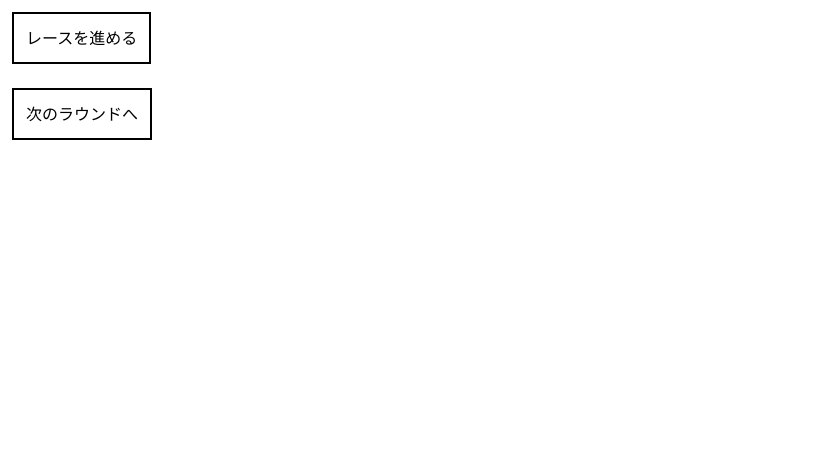
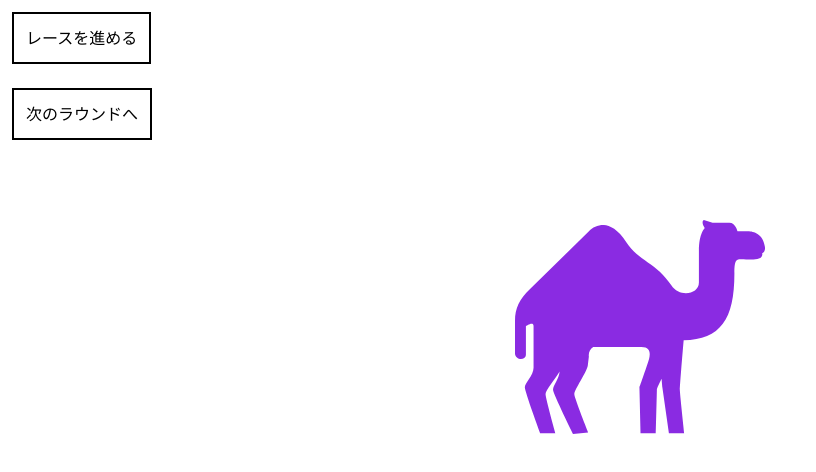
Before and after one commit to YM202c2100/camel-up, a Next.js app: page / in a window 1280 px wide. Shown: the top 472 px of the page, without its empty margins (0-816 px from the left). Built offline with nearby package versions, Linux system fonts and the light colour scheme.

Commit message:
[feat] ラクダの登場アニメーションを追加

```diff
--- a/app/page.tsx
+++ b/app/page.tsx
@@ -31,6 +31,9 @@ export default function Home() {
         <SandSmoke side="left"/>
         <div className="w-[300px] h-[300px] bg-red-300 animate-pyramid"></div>
         <SandSmoke side="right"/>
+        <div className="w-[250px] h-[250px] absolute animate-camel">
+          <CamelIcon camelColor="purple"/>
+        </div>
       </div>
     </div>
   );
--- a/tailwind.config.ts
+++ b/tailwind.config.ts
@@ -45,6 +45,11 @@ export default {
         "0%": { transform:"translateX(0px) translateY(0px) scale(1.40, 1.20) rotate(0deg)"},
         "100%": { transform:"translateX(2px) translateY(-800px) scale(1.2, 1.2) rotate(3deg)"},
       },
+      appear:{
+        "0%": { transform:"scale(0)"},
+        "70%": { transform:"scale(1.1)"},
+        "100%": { transform:"scale(1)"}
+      },
       "sand-right": {
         "0%": { transform:"scale(0)", opacity:"1"},
         "70%": { transform:"scale(1) skew(-10deg)", opacity:"0.8"},
@@ -58,6 +63,7 @@ export default {
     },
     animation: {
       pyramid: "drop 0.3s forwards, shake 1.5s 1.3s forwards, open 0.3s 4s forwards",
+      camel: "appear 0.5s 4.1s cubic-bezier(0.1,1.0,0.5,1.5) backwards",
       "sand-right": "sand-right 0.4s 0.3s ease-out both",
       "sand-left": "sand-left 0.4s 0.3s ease-out both",
     },
```
